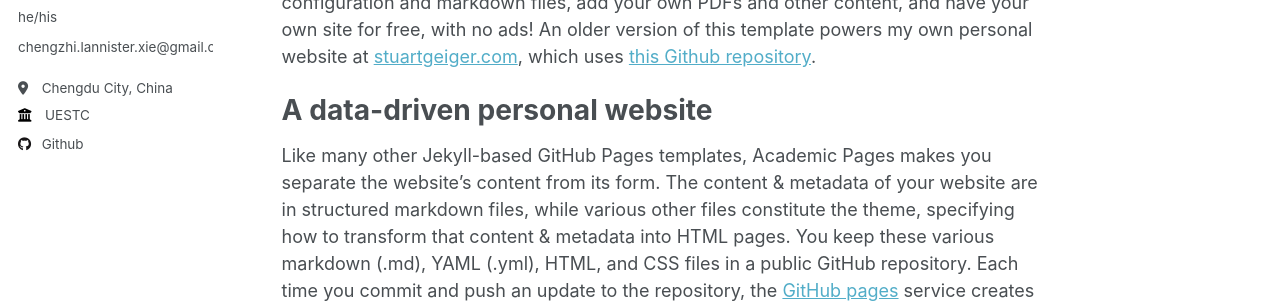
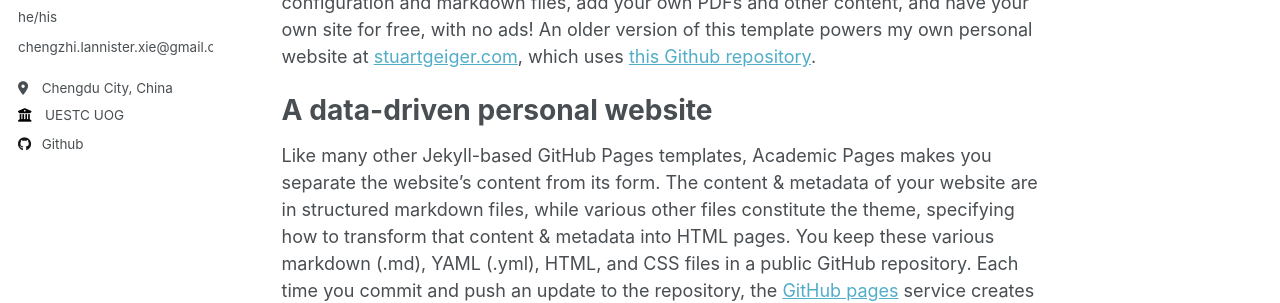
Before and after one commit to Chengzhi-Xie/Chengzhi-Xie.github.io, a Jekyll site: the page built from _pages/about.md, in a window 1280 px wide. Shown: the part 376-679 px from the top of the page. Built offline with Jekyll 4.4.1, drawn with Linux system fonts in a browser that asks for light colours.

Commit message:
Update _config.yml

```diff
--- a/_config.yml
+++ b/_config.yml
@@ -27,7 +27,7 @@ author:
   bio              : "chengzhi.lannister.xie@gmail.com"
   #email            : "chengzhi.lannister.xie[at]gmail.com"
   location         : "Chengdu City, China"
-  employer         : "UESTC"
+  employer         : "UESTC UOG"
   uri              : # URL
 
   # Academic websites
```
